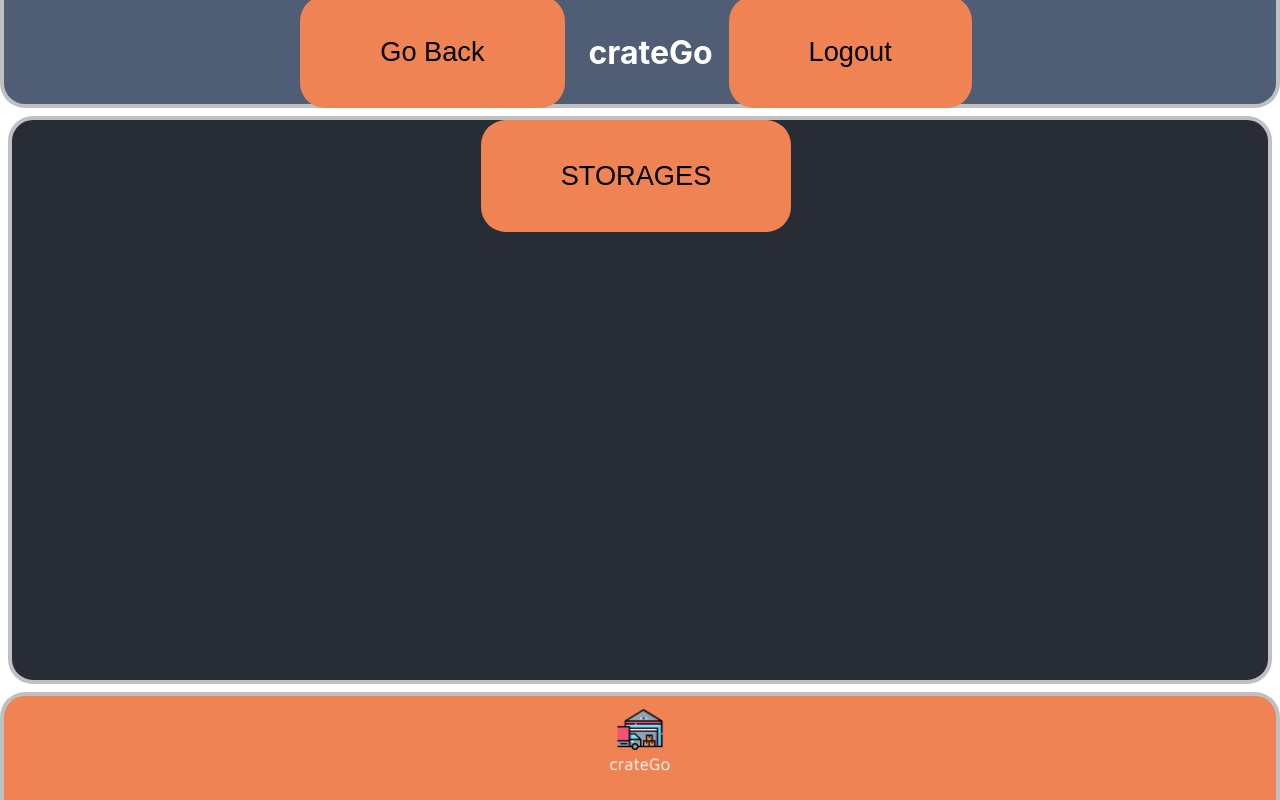
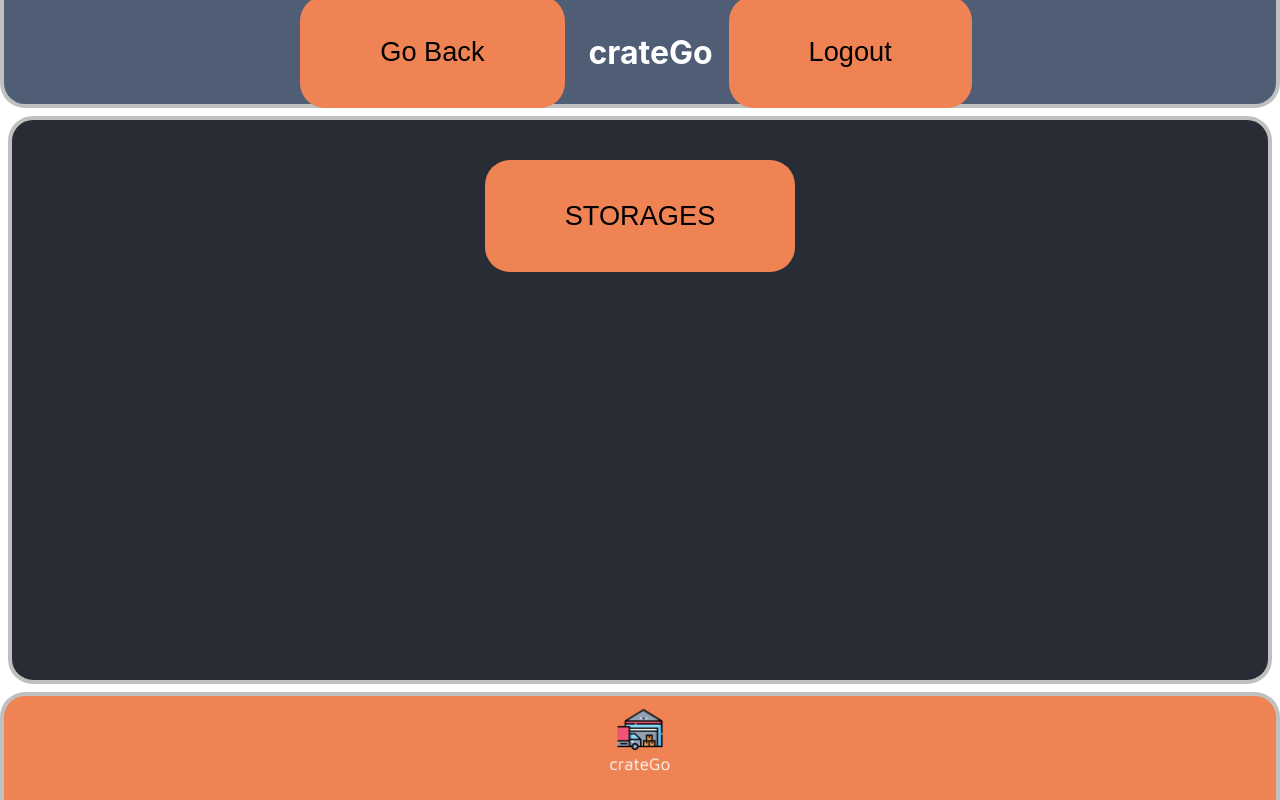
Before and after one commit to ernstBonn/cap-cratego-bo-java-23-1, a React (Create React App) app in the folder frontend/: page /welcome in a window 1280 px wide. Built offline with nearby package versions, Linux system fonts and the light colour scheme; no server answers.

Commit message:
css style

```diff
--- a/frontend/src/App.css
+++ b/frontend/src/App.css
@@ -59,9 +59,9 @@ h1 {
 }
 
 .userName {
-  color: #EF8354;
-  font-size: 4vh;
-  margin: 2vh;
+    color: #EF8354;
+    font-size: 4vh;
+    margin: 2vh;
 }
 
 input {
@@ -78,3 +78,54 @@ input {
         font-size: 0.8rem;
     }
 }
+
+.welcomeButton {
+
+    padding: 2.5rem 5rem;
+    font-size: 1.7rem;
+    border-radius: 25px;
+    border: none;
+    background-color: #EF8354;
+    margin: 5vh;
+}
+
+@media (max-width: 768px) {
+    .welcomeButton {
+        font-size: 0.8rem;
+    }
+}
+
+.description {
+    font-size: 3rem;
+    margin-bottom: 0.5rem;
+}
+
+.crts_now {
+    font-size: 2.5rem;
+    margin-bottom: 1rem;
+}
+
+@media (max-width: 768px) {
+    .description {
+        font-size: 0.8rem;
+    }
+
+    .crts_now {
+        font-size: 1rem;
+    }
+}
+
+#addStorageButton {
+    margin: 5rem;
+    padding: 2.5rem 5rem;
+    font-size: 1.7rem;
+    border-radius: 25px;
+    border: none;
+    background-color: #EF8354;
+}
+
+@media (max-width: 768px) {
+    .addStorageButton {
+        font-size: 0.8rem;
+    }
+}
--- a/frontend/src/components/gallerys/UserStorageGallery.tsx
+++ b/frontend/src/components/gallerys/UserStorageGallery.tsx
@@ -43,7 +43,7 @@ function UserStorageGallery() {
             <div>
                 {storages.map(current => <UserStorageCard storage={current}/>)}
             </div>
-            <button className={"button"} onClick={goToAddStorage}>ADD STORAGE</button>
+            <button id={"addStorageButton"} onClick={goToAddStorage}>ADD STORAGE</button>
         </>
     );
 }
--- a/frontend/src/components/pages/StorageDetailsPage.tsx
+++ b/frontend/src/components/pages/StorageDetailsPage.tsx
@@ -45,8 +45,8 @@ function StorageDetailsPage() {
 
     return (
         <>
-            <div>{storage.description}</div>
-            <div>{storage.cratesNow} / {storage.cratesOrg} crts</div>
+            <div className={"description"}>{storage.description}</div>
+            <div className={"description"}>{storage.cratesNow} / {storage.cratesOrg} crts</div>
             <button className={"button"} onClick={removeCrate}>-</button>
             <button className={"button"} onClick={addCrate}>+</button>
         </>
--- a/frontend/src/components/pages/WelcomePage.tsx
+++ b/frontend/src/components/pages/WelcomePage.tsx
@@ -11,7 +11,7 @@ function WelcomePage() {
 
     return (
         <div>
-            <button className={"button"} onClick={goToStorages}>STORAGES</button>
+            <button className={"welcomeButton"} onClick={goToStorages}>STORAGES</button>
         </div>
     );
 }
```
